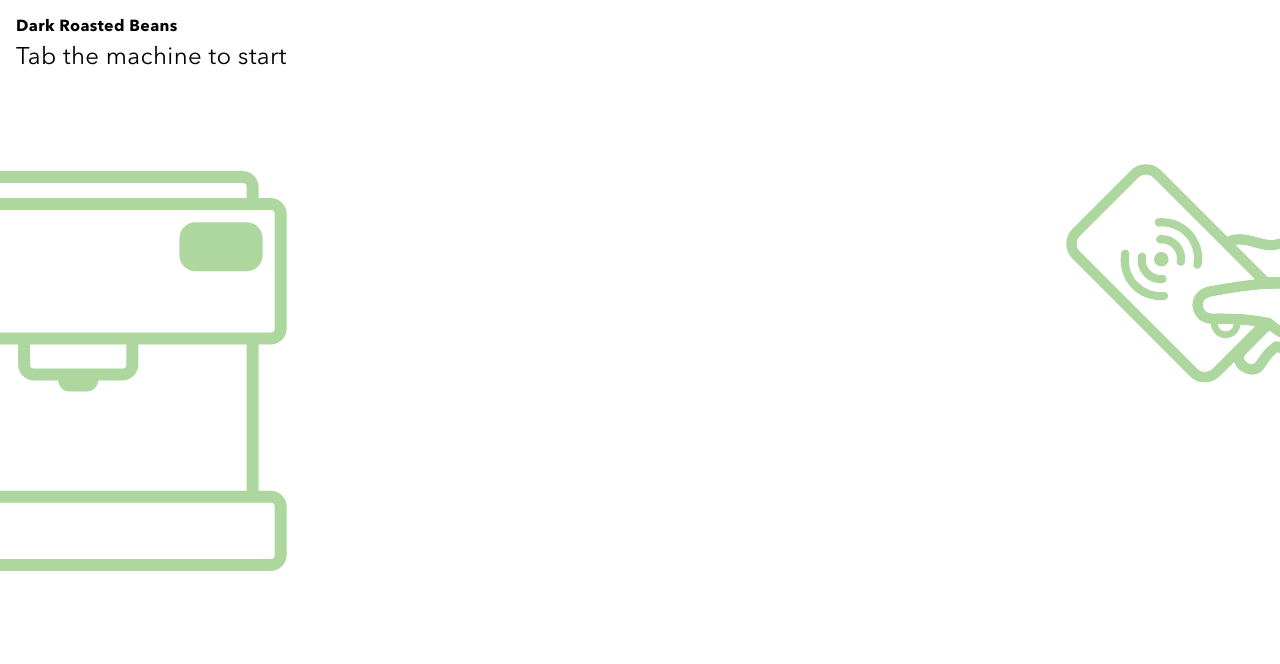
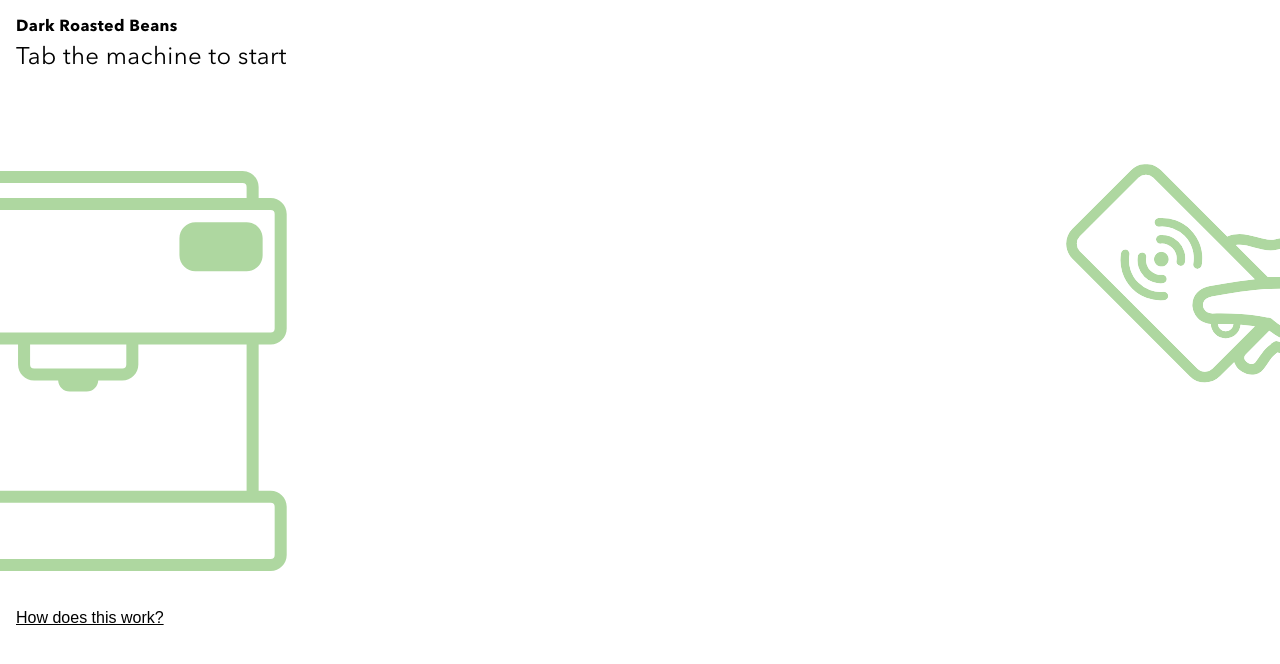
Before and after one commit to suh3yb/frontend-assessment-coffee-machine, a React (Create React App) app: page / in a window 1280 px wide. Shown: the top 664 px of the page. Built offline with nearby package versions, Linux system fonts and the light colour scheme.

Commit message:
update InitialStep and Button

```diff
--- a/src/components/shared/Button.tsx
+++ b/src/components/shared/Button.tsx
@@ -3,5 +3,8 @@ import styled from 'styled-components';
 export const Button = styled.button`
   border-radius: ${({ theme }) => theme.borderRadius};
   box-shadow: 0px 1px 4px rgba(0, 0, 0, 0.15);
+  width: 100%;
+  min-height: 94px;
   background-color: ${({ theme }) => theme.color.buttonBgLight};
+  color: ${({ theme }) => theme.color.textLight};
 `;
--- a/src/components/steps/InitialStep.tsx
+++ b/src/components/steps/InitialStep.tsx
@@ -8,12 +8,10 @@ import { ReactComponent as MobilePhoneSvg } from '../images/mobile-phone.svg';
 const Illustration = styled.div`
   position: relative;
   margin-top: 80px;
+  margin-bottom: 32px;
 `;
 
 const CoffeeMachine = styled(CoffeeMachineSvg)`
-  position: absolute;
-  top: 0;
-  left: 0;
   height: 400px;
   color: ${({ theme }) => theme.color.buttonBgLight};
 `;
@@ -30,13 +28,32 @@ const MobilePhone = styled(MobilePhoneSvg)`
  * add animation
  */
 
+const HowItWorksBtn = styled.button`
+  display: inline-block;
+  padding: 0 16px;
+  line-height: initial;
+  color: ${({ theme }) => theme.color.textDark};
+  font-size: 16px;
+  text-decoration: underline;
+  cursor: pointer;
+`;
+
 const InitialStep: React.FC = () => {
+  // @TODO
+  // implement how it works modal
+  //
+  // const [isHowItWorksOpen, setIsHowItWorksOpen] = useState<boolean>(false);
+  // const onHowItWorksBtnClick = useCallback(() => {
+  //   setIsHowItWorksOpen(true);
+  // }, []);
+
   return (
     <Step subtitle="Dark Roasted Beans" title="Tab the machine to start">
       <Illustration>
         <CoffeeMachine />
         <MobilePhone />
       </Illustration>
+      <HowItWorksBtn type="button">How does this work?</HowItWorksBtn>
     </Step>
   );
 };
```
